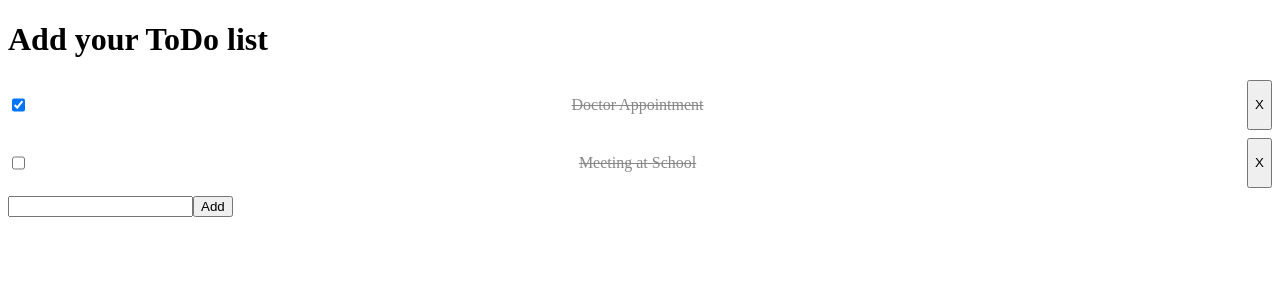
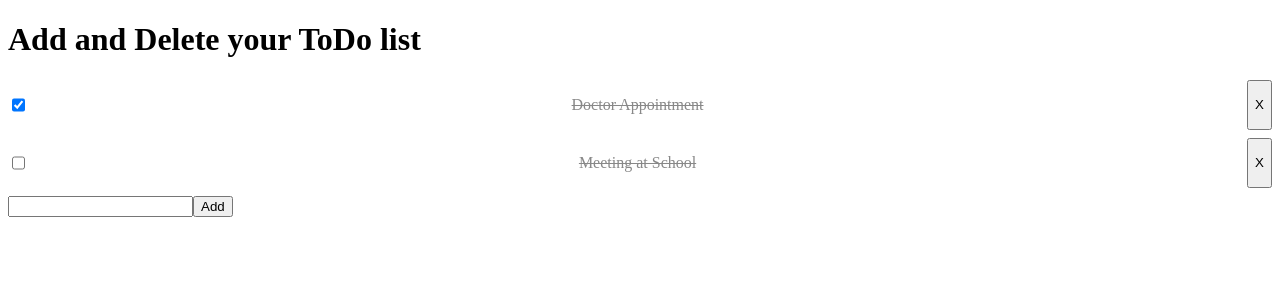
Before and after one commit to Devops129/webapp, a React (Create React App) app: page / in a window 1280 px wide. Shown: the top 300 px of the page. Built offline with nearby package versions, Linux system fonts and the light colour scheme.

Commit message:
Update App.js

```diff
--- a/src/App.js
+++ b/src/App.js
@@ -5,7 +5,7 @@ import './App.css';
 function App() {
   return (
     <div className="App">
-      <h1>Add your ToDo list</h1>
+      <h1>Add and Delete your ToDo list</h1>
       <TodoList />
     </div>
   );
```
